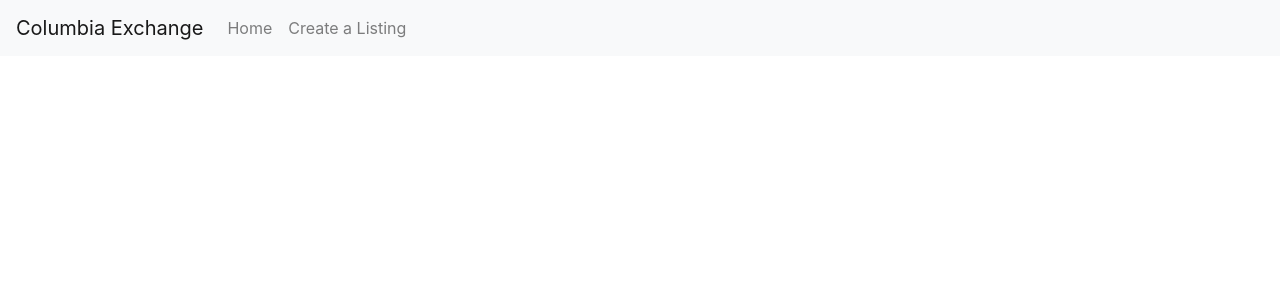
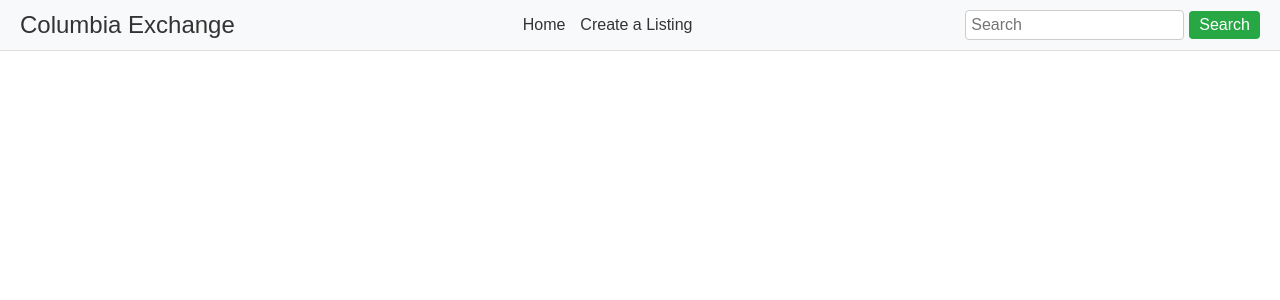
Before and after one commit to sharma-aarushi/COMS-4111-Databases-Project-1, a Flask app: template templates/index.html in a window 1280 px wide. Shown: the top 300 px of the page. Run offline with Flask 3, Linux system fonts and the light colour scheme; the template is opened without the code that fills it, so the values that code supplies are empty; parts of the project's set-up code (start-up, migrations or seed data) failed here and were passed over; some libraries are stand-ins or nearby versions.

Commit message:
Create search functionality and fix view listing

```diff
--- a/server.py
+++ b/server.py
@@ -8,7 +8,9 @@ from sqlalchemy.pool import NullPool
 from flask import Flask, request, render_template, g, redirect, Response, abort, jsonify
 from datetime import datetime
 from sqlalchemy import inspect, text
-
+from datetime import date
+import re
+from markupsafe import Markup
 
 # App setup
 tmpl_dir = os.path.join(os.path.dirname(os.path.abspath(__file__)), 'templates')
@@ -51,16 +53,19 @@ def show_popular_listings():
 
     return render_template("home.html", popular_items=popular_items)
 
-@app.route('/test')
-def test_page():
-    return "Flask is working!"
+# @app.route('/test')
+# def test_page():
+#     return "Flask is working!"
 
 @app.route('/view/<int:listing_id>')
 def view_item(listing_id):
+    # Query to get item details along with the owner's name
     query = text("""
-        SELECT title, location, category, creatorid, description, price, condition, status, link
-        FROM Listings
-        WHERE listingid = :listing_id
+        SELECT L.listingid, L.title, L.location, L.category, L.description, L.price, L.condition,
+               L.status, L.link, L.dateadded, U.name AS owner_name
+        FROM Listings L
+        JOIN Users U ON L.createdby = U.uni
+        WHERE L.listingid = :listing_id
     """)
 
     with g.conn as conn:
@@ -70,11 +75,31 @@ def view_item(listing_id):
         flash("Listing not found.")
         return redirect(url_for('show_popular_listings'))
 
-    listing = dict(result)
-    return render_template("view-item.html", listing=listing)
+    # Convert the result to a dictionary-like object using _mapping
+    listing = result._mapping
+    return render_template("view-item.html", item=listing)
 
-@app.route('/create_listing', methods=['POST'])
-def create_listing():
+@app.route('/message_seller/<int:listing_id>', methods=['POST'])
+def message_seller(listing_id):
+    message = request.form.get('message')
+    # Logic to send the message to the seller
+    flash("Message sent to the seller.")
+    return redirect(url_for('view_item', listing_id=listing_id))
+
+@app.route('/add_to_wishlist/<int:listing_id>', methods=['POST'])
+def add_to_wishlist(listing_id):
+    # Logic to add item to wishlist
+    flash("Item added to wishlist.")
+    return redirect(url_for('view_item', listing_id=listing_id))
+
+@app.route('/buy_item/<int:listing_id>', methods=['POST'])
+def buy_item(listing_id):
+    # Logic to handle the purchase
+    flash("Purchase successful.")
+    return redirect(url_for('view_item', listing_id=listing_id))
+
+@app.route('/new_listing', methods=['POST'])
+def new_listing():
     title = request.form.get('title')
     location = request.form.get('location')
     category = request.form.get('category')
@@ -83,6 +108,9 @@ def create_listing():
     price = request.form.get('price')
     condition = request.form.get('condition')
     status = request.form.get('status')
+
+    # Automatically set today's date
+    dateadded = date.today()
 
     if not all([title, location, category, creatorid, description, price, condition, status]):
         flash("All fields are required.")
@@ -95,8 +123,8 @@ def create_listing():
         return redirect('/new_listing')
 
     query = text("""
-        INSERT INTO Listings (title, location, category, creatorid, description, price, condition, status)
-        VALUES (:title, :location, :category, :creatorid, :description, :price, :condition, :status)
+        INSERT INTO Listings (title, location, category, creatorid, description, price, condition, status, dateadded)
+        VALUES (:title, :location, :category, :creatorid, :description, :price, :condition, :status, :dateadded)
     """)
 
     try:
@@ -109,7 +137,8 @@ def create_listing():
                 'description': description,
                 'price': price,
                 'condition': condition,
-                'status': status
+                'status': status,
+                'dateadded': dateadded
             })
             flash("Listing created successfully.")
     except Exception as e:
@@ -117,6 +146,52 @@ def create_listing():
         return redirect('/new_listing')
 
     return redirect('/')
+
+@app.route('/search')
+def search():
+    keyword = request.args.get('query', '').strip()
+
+    if not keyword:
+        flash("Please enter a keyword to search.")
+        return redirect(url_for('show_popular_listings'))
+
+    # SQL query to search for the keyword in the relevant columns
+    query = text("""
+        SELECT listingid, title, description, link
+        FROM Listings
+        WHERE title ILIKE :kw
+           OR location ILIKE :kw
+           OR category ILIKE :kw
+           OR description ILIKE :kw
+           OR condition::TEXT ILIKE :kw
+           OR status ILIKE :kw
+    """)
+
+    # Use wildcard % for partial matches with the keyword
+    search_keyword = f"%{keyword}%"
+
+    with g.conn as conn:
+        results = conn.execute(query, {'kw': search_keyword}).fetchall()
+
+    return render_template("search_results.html", keyword=keyword, results=results)
+
+# Register custom filter to highlight keywords
+@app.template_filter('highlight')
+def highlight(text, keyword, limit=None):
+    # Escape HTML in text
+    escaped_text = Markup.escape(text)
+    # Optional truncation
+    if limit and len(escaped_text) > limit:
+        escaped_text = escaped_text[:limit] + "..."
+
+    # Highlight the keyword using a span with custom styling
+    highlighted_text = re.sub(
+        f"({re.escape(keyword)})",
+        r'<span class="highlight">\1</span>',
+        escaped_text,
+        flags=re.IGNORECASE
+    )
+    return Markup(highlighted_text)
 
 if __name__ == "__main__":
     import click
--- a/templates/css/styles.css
+++ b/templates/css/styles.css
@@ -27,3 +27,8 @@ button,
 input[type="submit"] {
     padding: 8px 12px;
 }
+
+.highlight {
+    background-color: yellow;
+    font-weight: bold;
+}
--- a/templates/index.html
+++ b/templates/index.html
@@ -4,41 +4,101 @@
 <head>
   <meta charset="UTF-8">
   <meta name="viewport" content="width=device-width, initial-scale=1.0">
-  <title>{% block title %}LionTrad{% endblock %}</title>
-  <link rel="stylesheet" href="https://maxcdn.bootstrapcdn.com/bootstrap/4.5.2/css/bootstrap.min.css">
+  <title>{% block title %}LionTrade{% endblock %}</title>
   <style>
+    /* Basic styling for navbar and layout */
+    body {
+      font-family: Arial, sans-serif;
+      margin: 0;
+      padding: 0;
+    }
+
     .navbar {
-      margin-bottom: 20px;
+      display: flex;
+      justify-content: space-between;
+      align-items: center;
+      background-color: #f8f9fa;
+      padding: 10px 20px;
+      border-bottom: 1px solid #ddd;
+    }
+
+    .navbar-brand {
+      font-size: 1.5em;
+      color: #333;
+      text-decoration: none;
+    }
+
+    .navbar ul {
+      list-style-type: none;
+      padding: 0;
+      margin: 0;
+      display: flex;
+    }
+
+    .navbar li {
+      margin-left: 15px;
+    }
+
+    .navbar a {
+      text-decoration: none;
+      color: #333;
+    }
+
+    .navbar a:hover {
+      color: #007bff;
+    }
+
+    .search-form {
+      display: flex;
+      align-items: center;
+    }
+
+    .search-form input[type="search"] {
+      padding: 5px;
+      font-size: 1em;
+      border: 1px solid #ccc;
+      border-radius: 4px;
+      margin-right: 5px;
+    }
+
+    .search-form button {
+      padding: 5px 10px;
+      font-size: 1em;
+      background-color: #28a745;
+      color: white;
+      border: none;
+      border-radius: 4px;
+      cursor: pointer;
+    }
+
+    .search-form button:hover {
+      background-color: #218838;
+    }
+
+    .container {
+      padding: 20px;
     }
   </style>
 </head>
 
 <body>
   <!-- Navigation Menu -->
-  <nav class="navbar navbar-expand-lg navbar-light bg-light">
+  <nav class="navbar">
     <a class="navbar-brand" href="{{ url_for('show_popular_listings') }}">Columbia Exchange</a>
-    <button class="navbar-toggler" type="button" data-toggle="collapse" data-target="#navbarNav"
-      aria-controls="navbarNav" aria-expanded="false" aria-label="Toggle navigation">
-      <span class="navbar-toggler-icon"></span>
-    </button>
-    <div class="collapse navbar-collapse" id="navbarNav">
-      <ul class="navbar-nav">
-        <li class="nav-item">
-          <a class="nav-link" href="{{ url_for('show_popular_listings') }}">Home</a>
-        </li>
-        <li class="nav-item">
-          <a class="nav-link" href="{{ url_for('new_listing') }}">Create a Listing</a>
-        </li>
-      </ul>
-    </div>
+    <ul>
+      <li><a href="{{ url_for('show_popular_listings') }}">Home</a></li>
+      <li><a href="{{ url_for('new_listing') }}">Create a Listing</a></li>
+    </ul>
+    <!-- Search Form -->
+    <form class="search-form" action="{{ url_for('search') }}" method="get">
+      <input type="search" name="query" placeholder="Search" aria-label="Search" required>
+      <button type="submit">Search</button>
+    </form>
   </nav>
 
   <div class="container">
     {% block content %}{% endblock %}
   </div>
-
-  <script src="https://code.jquery.com/jquery-3.5.1.min.js"></script>
-  <script src="https://maxcdn.bootstrapcdn.com/bootstrap/4.5.2/js/bootstrap.min.js"></script>
 </body>
 
 </html>
```
Also changed, not shown: templates/search_results.html (added, +34 -0 lines), templates/view-item.html (added, +62 -0 lines).
